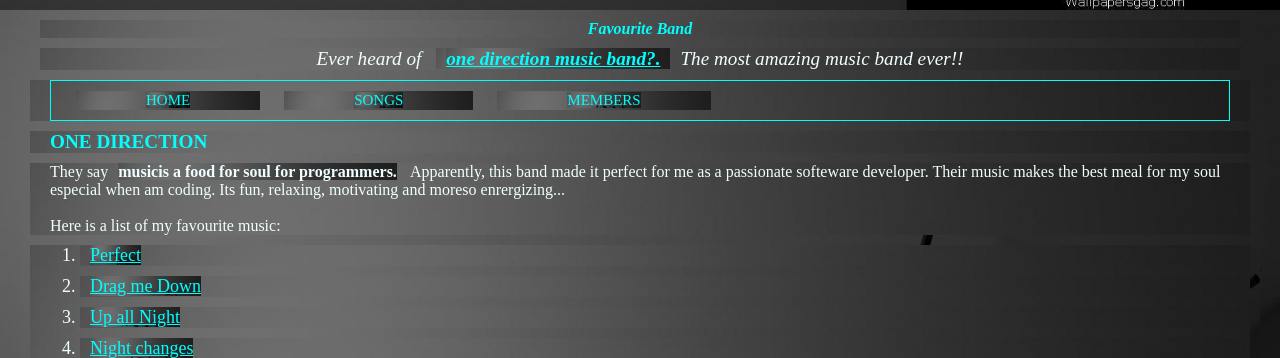
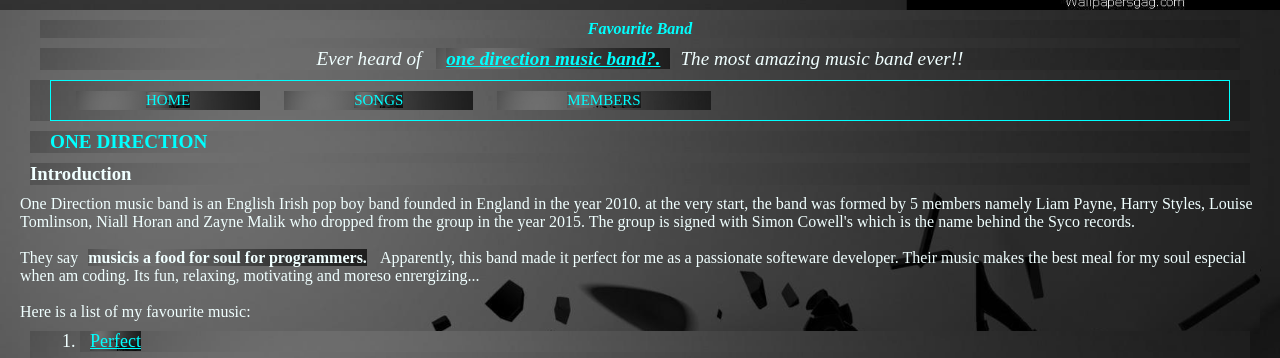
Before and after one commit to Rubyroy12/week1-favourite_band, a plain HTML site: page fband.html in a window 1280 px wide. Shown: the top 358 px of the page. Drawn offline with Linux system fonts and the light colour scheme.

Commit message:
add introduction of the music band

```diff
--- a/fband.css
+++ b/fband.css
@@ -114,4 +114,8 @@
     border: 0.5px solid rgb(1, 27, 27);
     border-width: 10px;
     color:rgb(8, 230, 200);
+    font-weight: 40px;
+    text-decoration: none;
+
+
 }
--- a/fband.html
+++ b/fband.html
@@ -26,7 +26,12 @@
 
     <h2>ONE DIRECTION</h2>
 
-    <p class="frontline2"> They say<strong>musicis a food for soul for programmers.</strong>  Apparently, this band made it perfect for
+    <p class="frontline2">
+        <h3>Introduction</h3>
+        One Direction music band is an English Irish pop boy band founded in England in the year 2010. at the very start, the band was formed by 5 members namely Liam Payne, Harry Styles, Louise Tomlinson, Niall Horan and  Zayne Malik who dropped  from the group in the year 2015. The group is signed   with Simon Cowell's which is the name behind the Syco records.
+        <br>
+        <br>
+        They say<strong>musicis a food for soul for programmers.</strong>  Apparently, this band made it perfect for
         me as a passionate softeware developer.
         Their music makes the best meal for my soul especial when am coding. Its fun, relaxing, motivating and moreso
         enrergizing...
```
